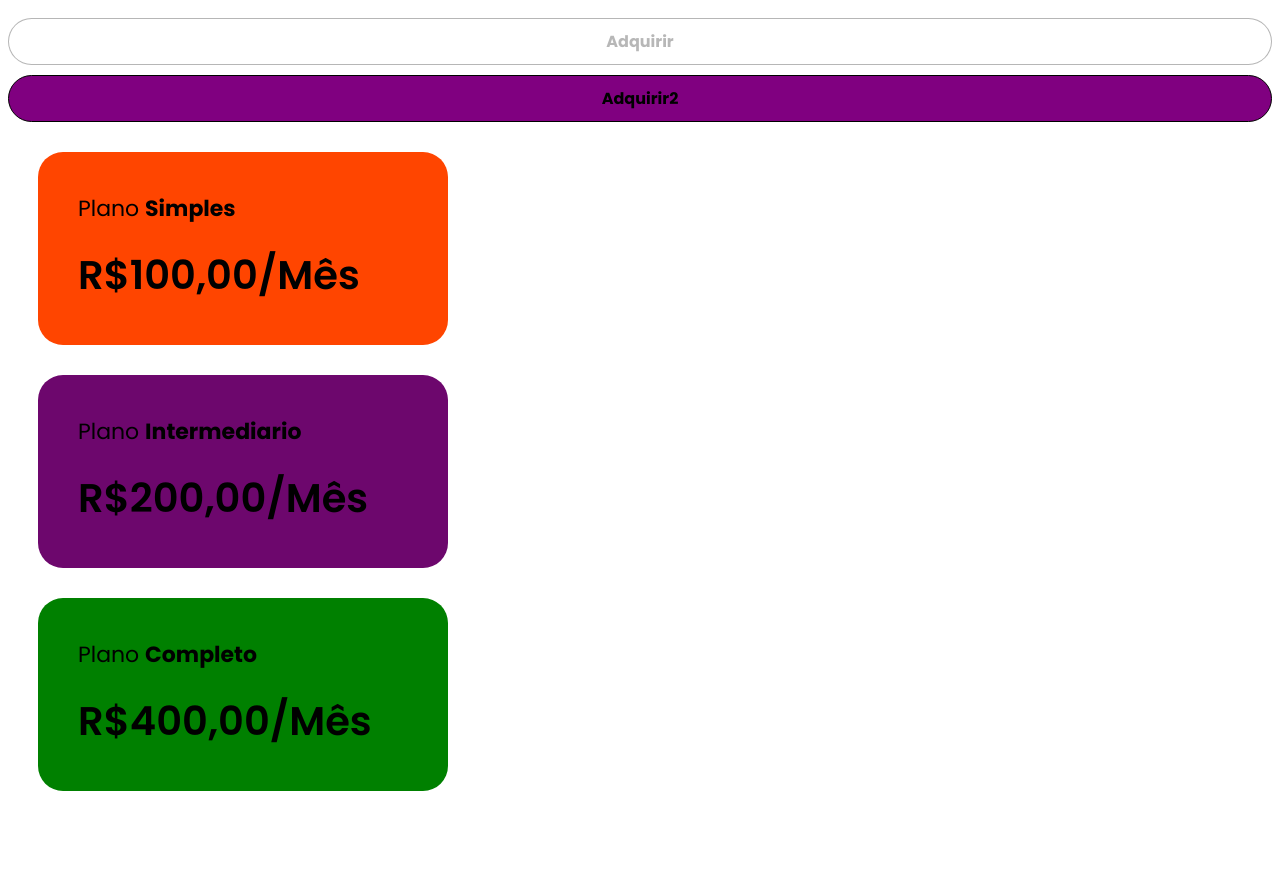
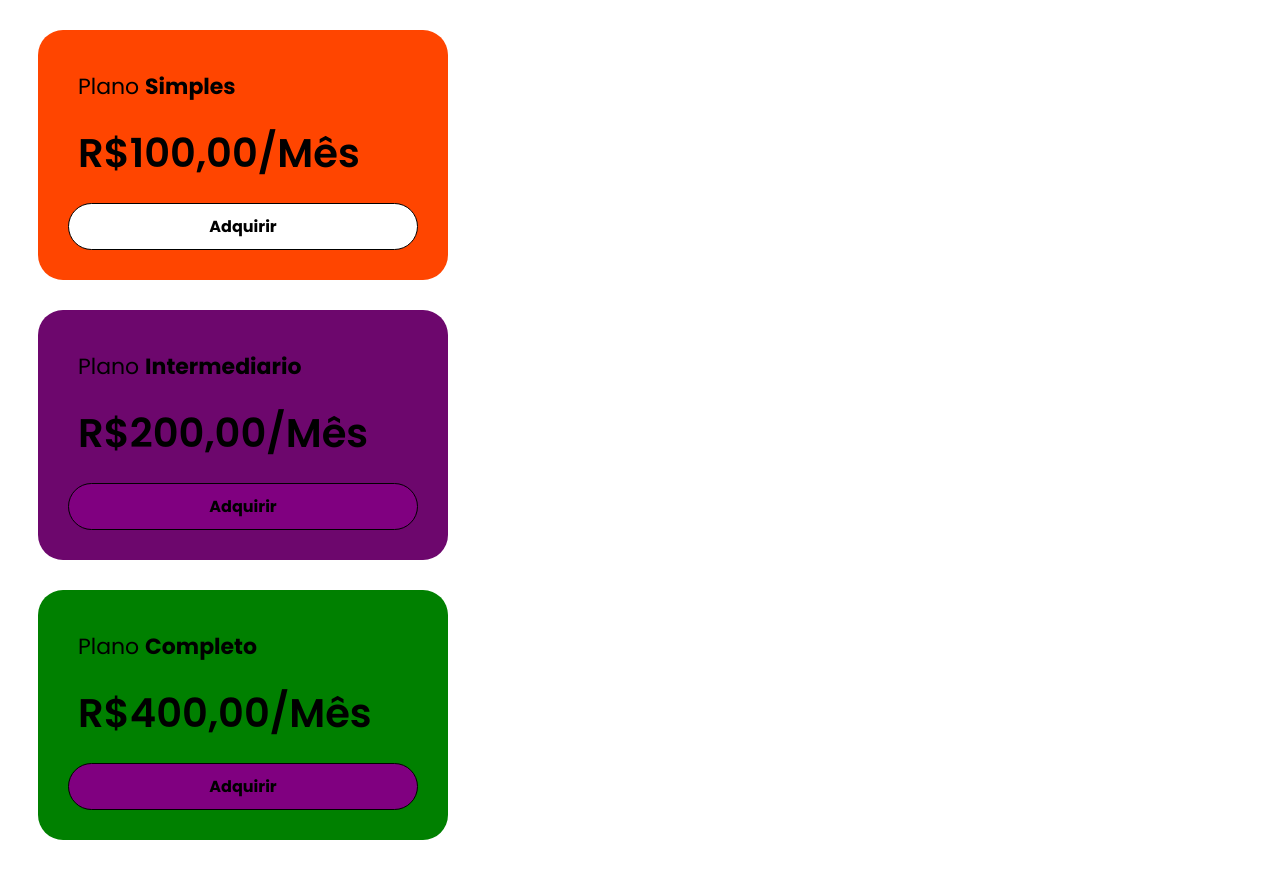
Before and after one commit to Luis-FernandoD/new-card-project, an Angular app: page / in a window 1280 px wide. Before the commit the page ends 821 px from the top, so only its background shows below. Built offline with nearby package versions, Linux system fonts and the light colour scheme.

Commit message:
refatorando botões e estilos dos cards

```diff
--- a/src/app/app.component.html
+++ b/src/app/app.component.html
@@ -1,6 +1,6 @@
-<app-button [text]="'Adquirir'"  [style]="'white'" [disabled]="true" (clicked)="buttonClicked()"></app-button>
+<!-- <app-button [text]="'Adquirir'"  [style]="'white'" [disabled]="true" (clicked)="buttonClicked()"></app-button>
 
-<app-button [text]="'Adquirir2'"  [style]="'purple'"></app-button>
+<app-button [text]="'Adquirir2'"  [style]="'purple'"></app-button> -->
 
 <app-card
     [planType]="'Simples'"
--- a/src/app/components/card/card.component.html
+++ b/src/app/components/card/card.component.html
@@ -9,4 +9,8 @@
     >
     <div class="card__plan card__item">Plano <b>{{ planType }}</b></div>
     <div class="card__price card__item">R${{ planPrice }},00/Mês</div>
+    <app-button
+        [text]="'Adquirir'"
+        [style]="cardStyle === 'orange' ? 'white'  : 'purple'"
+    ></app-button>
 </div>
--- a/src/app/components/card/card.component.scss
+++ b/src/app/components/card/card.component.scss
@@ -24,6 +24,7 @@
     &--purple{
         background-color: rgb(109, 7, 109);
     }
+
     &--green{
         background-color: green;
     }
```
